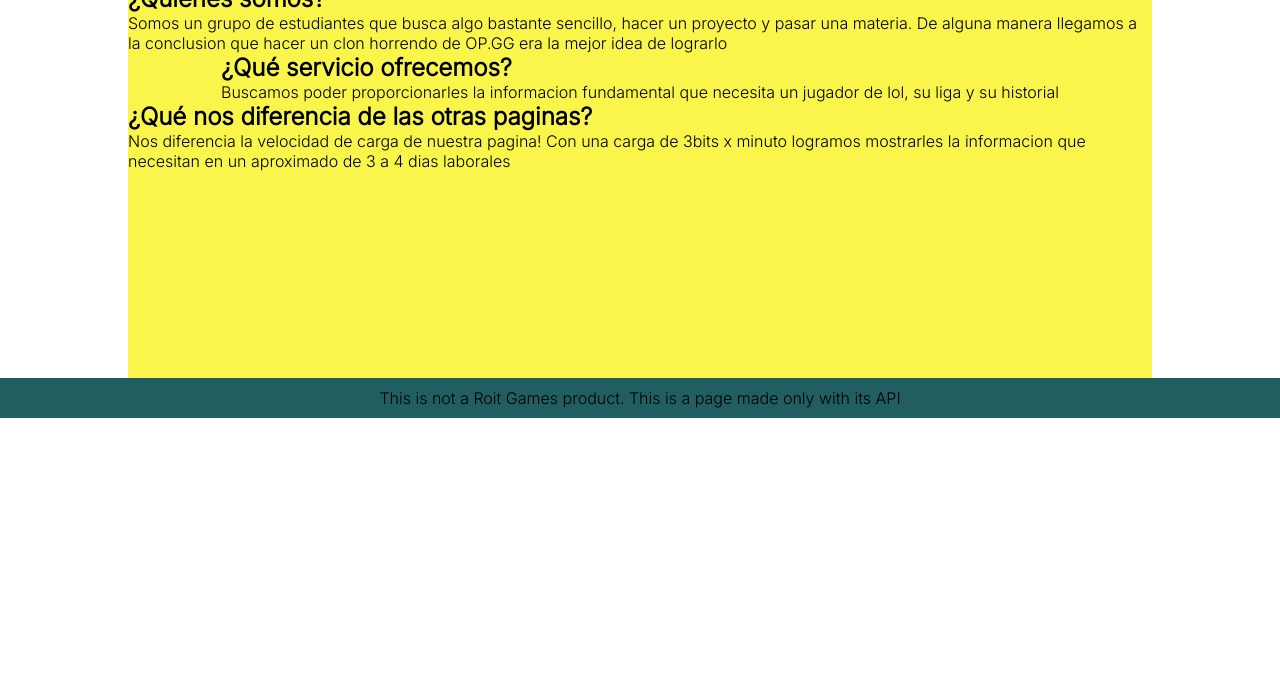
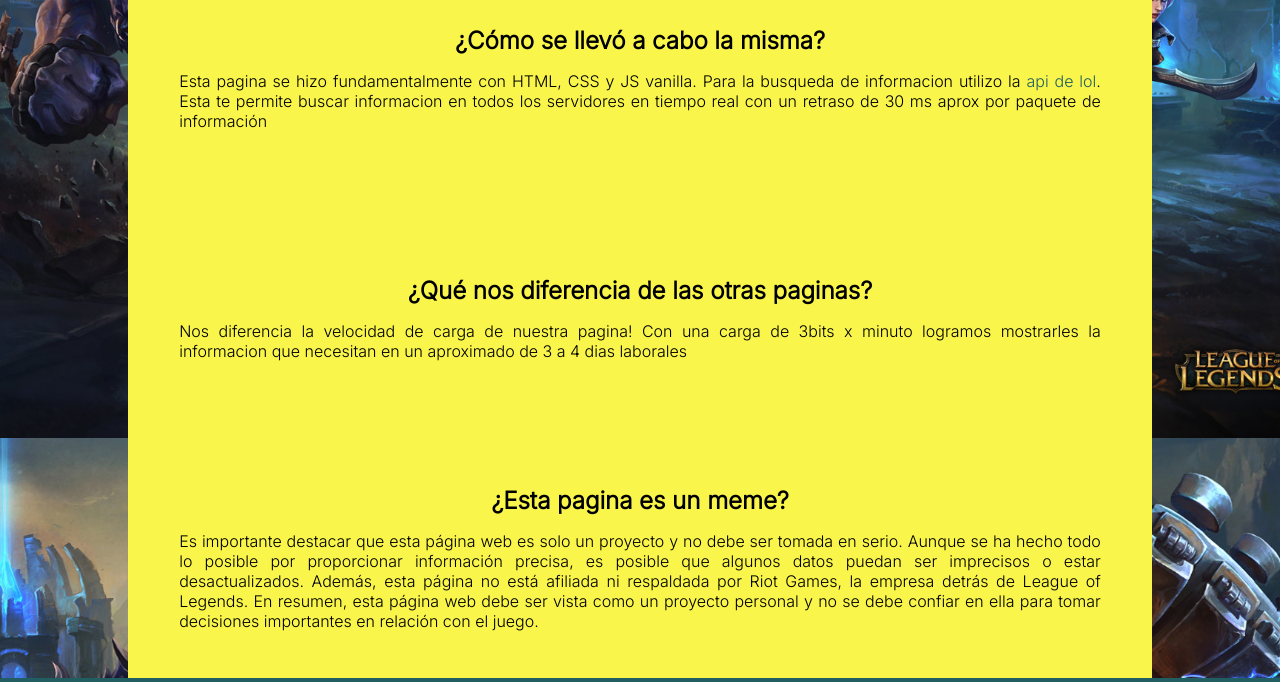
Before and after one commit to JulianGonzalezLopez/proyecto, a plain HTML site: page home.html in a window 1280 px wide. Shown: the part 362-1044 px from the top of the page. Before the commit the page ends 800 px from the top, so only its background shows below. Drawn offline with Linux system fonts and the light colour scheme.

Commit message:
cambios en el funcionamiento de la pagina, se agrega boton y se desactiva evento en telefono

```diff
--- a/home.html
+++ b/home.html
@@ -6,10 +6,11 @@
     <meta http-equiv="X-UA-Compatible" content="IE=edge">
     <meta name="viewport" content="width=device-width, initial-scale=1.0">
     <link rel="stylesheet" href="styles.css">
+    <link rel="stylesheet" href="style_home.css">
     <link rel="preconnect" href="https://fonts.googleapis.com">
     <link rel="preconnect" href="https://fonts.gstatic.com" crossorigin>
     <link href="https://fonts.googleapis.com/css2?family=Inter:wght@300&display=swap" rel="stylesheet">
-    <title>Document</title>
+    <title>LASearch</title>
 </head>
 
 <body>
@@ -26,17 +27,15 @@
     </header>
 
     <main>
-        <h1>Bienvenido, Invocador</h1>
+
         <section class="home-section">
-            <h2>¿Quienes somos?</h2>
-            <p>Somos un grupo de estudiantes que busca algo bastante sencillo, hacer un proyecto y pasar una
-                materia. De alguna manera llegamos a la conclusion que hacer un clon horrendo de OP.GG era la mejor
-                idea de lograrlo</p>
+            <h1>Bienvenido, Invocador</h1>
+            <p>Esta página web es una herramienta diseñada para que los jugadores de League of Legends pertenecientes a LAS puedan buscar información y estadísticas relacionadas con su perfil de juego. Los usuarios pueden ingresar su nombre de invocador para acceder a una variedad de datos, incluyendo su historial de partidas y su puntuación de habilidad</p>
         </section>
 
         <section class="home-section">
-            <h2>¿Qué servicio ofrecemos?</h2>
-            <p>Buscamos poder proporcionarles la informacion fundamental que necesita un jugador de lol, su liga y su historial</p>
+            <h2>¿Cómo se llevó a cabo la misma?</h2>
+            <p>Esta pagina se hizo fundamentalmente con HTML, CSS y JS vanilla. Para la busqueda de informacion utilizo la <a href="https://developer.riotgames.com/">api de lol</a>. Esta te permite buscar informacion en todos los servidores en tiempo real con un retraso de 30 ms aprox por paquete de información</p>
         </section>
 
         <section class="home-section">
@@ -46,9 +45,13 @@
             </p>
         </section>
 
+        <section class="home-section">
+            <h2>¿Esta pagina es un meme?</h2>
+            <p>Es importante destacar que esta página web es solo un proyecto y no debe ser tomada en serio. Aunque se ha hecho todo lo posible por proporcionar información precisa, es posible que algunos datos puedan ser imprecisos o estar desactualizados. Además, esta página no está afiliada ni respaldada por Riot Games, la empresa detrás de League of Legends. En resumen, esta página web debe ser vista como un proyecto personal y no se debe confiar en ella para tomar decisiones importantes en relación con el juego.</p>
+        </section>
     </main>
     <footer>
-        <p>This is not a Roit Games product. This is a page made only with its API</p>
+        <p>Proyecto creado por <a href="https://github.com/JulianGonzalezLopez/proyecto/tree/master">JulianGonzalezLopez <img class="logo-github" src="imagenes/github.svg" alt=""> </a></p>
     </footer>
     <script src="mobile.js"></script>
 </body>
--- a/style_home.css
+++ b/style_home.css
@@ -1,6 +1,34 @@
+
+*{
+    overflow-x: hidden;
+}
+
+main{
+    min-height: 83vh;
+    justify-content: space-between;
+    height: fit-content;
+}
+
+
 .home-section{
     display: flex;
+    flex-direction: column;
     justify-content: center;
     align-items: center;
-    flex-direction: column;
+    flex-grow: 1;
+
+    text-align: justify;
+
+    padding-left: 5%;
+    padding-right: 5%;
+
+    min-height: 30vh;
 }
+
+.home-section h1, .home-section h2{
+    margin-bottom: 1rem;
+}
+
+.home-section p a{
+    color: #205E61;
+}
--- a/styles.css
+++ b/styles.css
@@ -12,11 +12,12 @@
 }
 
 a{
-    color: black;
+    color: white;
+    text-decoration: none;
 }
 
 body{
-    /*background-image: url("imagenes/bg.jpeg"); */
+    background-image: url(imagenes/background.jpg);
     background-repeat: no-repeat;
     background-size: cover;
     background-attachment: fixed;
@@ -25,13 +26,12 @@ body{
     flex-direction: column;
     align-items: center;
     width: 100%;
-    min-height: 100vh;
-    height: auto;
+    min-height: 100%;
 }
 
 header{
     width: 100%;
-    height: 10vh;
+    min-height: 10vh;
     display: flex;
     flex-direction: row;
     justify-content: space-between;
@@ -42,19 +42,21 @@ header{
 header h2{
     width: 20vw;
     padding: 20px;
+    color: white;
+    flex-grow: 1;
 }
 
 
 
 main{
-    min-height: 80vh;
-    height: fit-content;
+    min-height: 83vh;
     width: 80vw;
     background-color: var(--main);
     display: flex;
     flex-direction: column;
     justify-content: center;
     align-items: center;
+
 }
 
 
@@ -66,10 +68,21 @@ footer{
     display: flex;
     justify-content: center;
     align-items: center;
+    color: white;
+    text-align: center;
+
 }
 
 footer > p{
     padding: 10px;
+    width: 100%;
+}
+
+
+.logo-github{
+    width: 1rem;
+    height: auto;
+    fill: red;
 }
 
 
@@ -85,6 +98,7 @@ header nav ul li{
 
 header nav ul li a{
     text-decoration: none;
+    color: white;
 }
 
 #menu-btn{
@@ -96,6 +110,7 @@ header nav ul li a{
     border-radius: 50%;
     width: 100px;
     height: auto;
+    visibility:hidden;
 }
 
 #summoner_input_holder{
@@ -157,6 +172,7 @@ tr,td {
 
     #menu-btn{
         display: block;
+        color: white;
     }
     #menu-ul{
         position: absolute;
@@ -164,7 +180,7 @@ tr,td {
         top: 0%;
         width: 100%;
         height: 100%;
-        background-color: var(--main);
+        background-color: var(--not-main);
         flex-direction: column;
         justify-content: space-around;
         align-items: center;
```
Also changed, not shown: app.js (+25 -3 lines), index.html (+7 -4 lines), imagenes/amarillo.png (added), imagenes/background.jpg (added), imagenes/github.svg (added).
